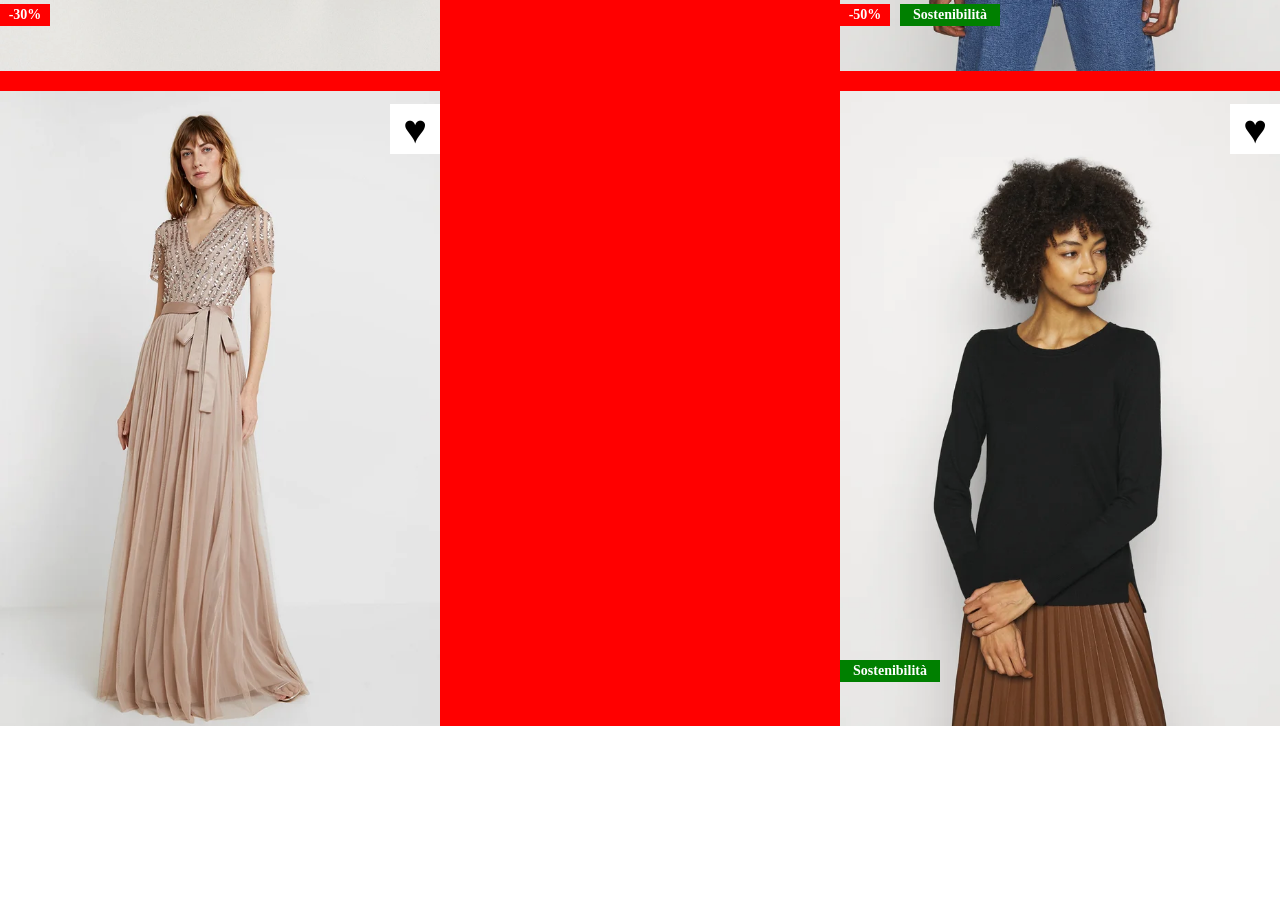
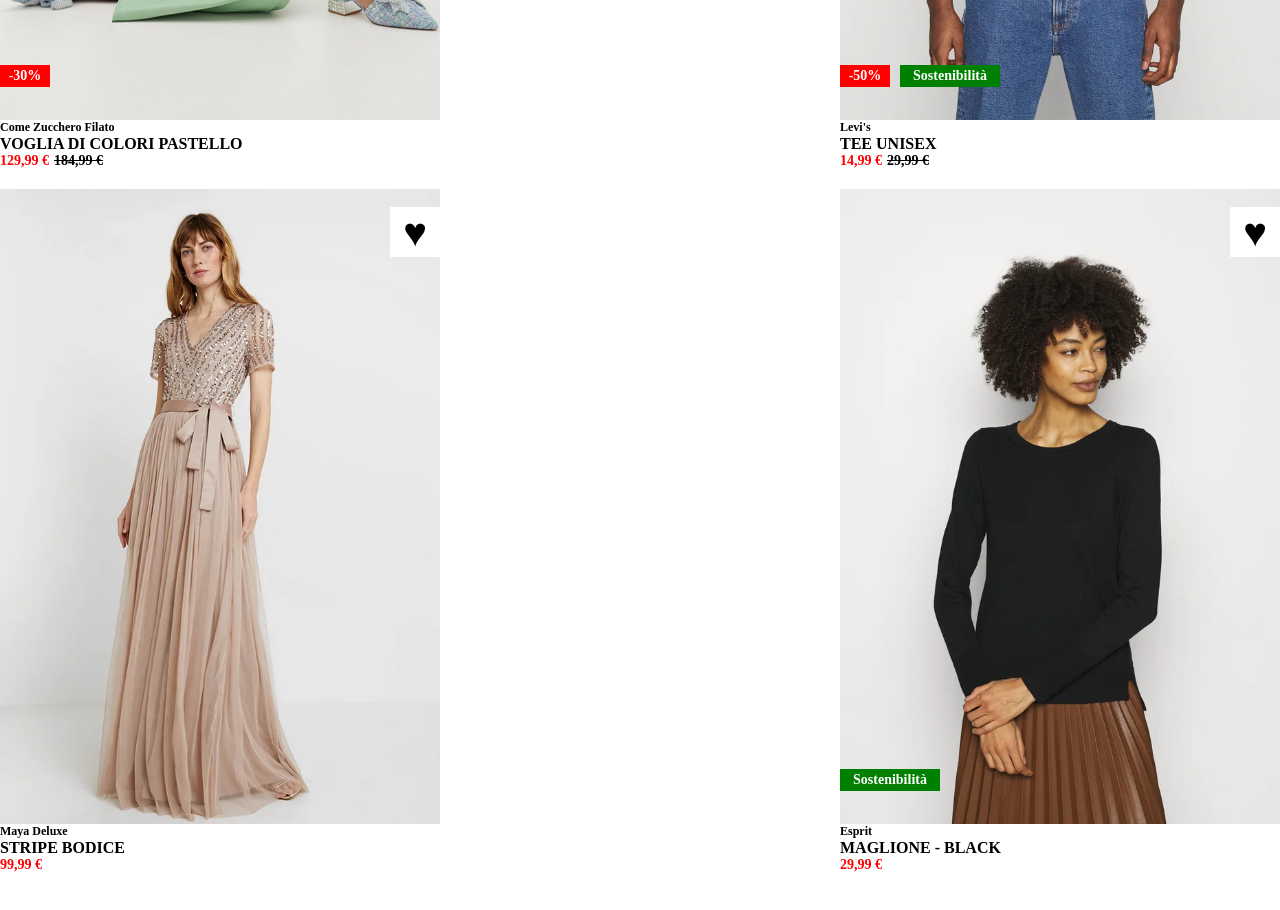
Before and after one commit to MirkoCherchi/html-css-boolando, a plain HTML site: page index.html in a window 1280 px wide. Shown: the part 1320-2230 px from the top of the page. Before the commit the page ends 2146 px from the top, so only its background shows below. Drawn offline with Linux system fonts and the light colour scheme.

Commit message:
feat: main completo

```diff
--- a/css/style.css
+++ b/css/style.css
@@ -3,10 +3,11 @@
     padding: 0;
     box-sizing: border-box;
 }
-
+body{
+    font-weight: bold;
+}
 .conteiner-main{
     max-width: 1380px;
-    background-color: red;
     display: flex;
     margin: 0 auto;
     flex-wrap: wrap;
@@ -46,7 +47,7 @@ img{
     display: flex;
     justify-content: center;
     align-items: center;
-    bottom: 7%;
+    bottom: 12%;
     width: 50px;
     color: white;
     padding: 3px;
@@ -65,3 +66,21 @@ img{
     background-color: #008000;
     width: 100px;
 }
+
+.marca{
+    font-size: 12px;
+
+}
+
+.prezzi{
+    color: red;
+    font-size: 14px;
+
+}
+
+.vecchioprezzo{
+    color: black;
+    text-decoration: line-through;
+    margin-left: 5px;
+
+}
--- a/index.html
+++ b/index.html
@@ -17,28 +17,46 @@
                 <div class="cuore">&hearts;</div>
                 <div class="sconti">-50%</div>
                 <div class="sconti sostenibilità">Sostenibilità</div>
-
+                <div class="marca">Levi's</div>
+                <h4>RELAXED FIT TEE UNISEX</h4>
+                <div class="prezzi">14,99 €<span class="vecchioprezzo">29,99 €</span></div>
 
             </div>
+
             <div class="foto2"><img src="img/2.webp" alt="foto2">
                 <div class="cuore">&hearts;</div>
                 <div class="sconti">-30%</div>
+                <div class="marca">Guess</div>
+                <h4>ROSES TEE</h4>
+                <div class="prezzi">20,99 €<span class="vecchioprezzo">29,99 €</span></div>
             </div>
             <div class="foto3"><img src="img/3.webp" alt="foto3">
                 <div class="cuore">&hearts;</div>
                 <div class="sconti">-30%</div>
+                <div class="marca">Come Zucchero Filato</div>
+                <h4>VOGLIA DI COLORI PASTELLO</h4>
+                <div class="prezzi">129,99 €<span class="vecchioprezzo">184,99 €</span></div>
             </div>
             <div class="foto4"><img src="img/4.webp" alt="foto4">
                 <div class="cuore">&hearts;</div>
                 <div class="sconti">-50%</div>
                 <div class="sconti sostenibilità">Sostenibilità</div>
+                <div class="marca">Levi's</div>
+                <h4>TEE UNISEX</h4>
+                <div class="prezzi">14,99 €<span class="vecchioprezzo">29,99 €</span></div>
             </div>
             <div class="foto5"><img src="img/5.webp" alt="foto5">
                 <div class="cuore">&hearts;</div>
+                <div class="marca">Maya Deluxe</div>
+                <h4>STRIPE BODICE</h4>
+                <div class="prezzi">99,99 €</div>
             </div>
             <div class="foto6"><img src="img/6.webp" alt="foto6">
                 <div class="cuore">&hearts;</div>
                 <div class="sconti scritta">Sostenibilità</div>
+                <div class="marca">Esprit</div>
+                <h4>MAGLIONE - BLACK</h4>
+                <div class="prezzi">29,99 €</div>
             </div>
 
         </div>
```
